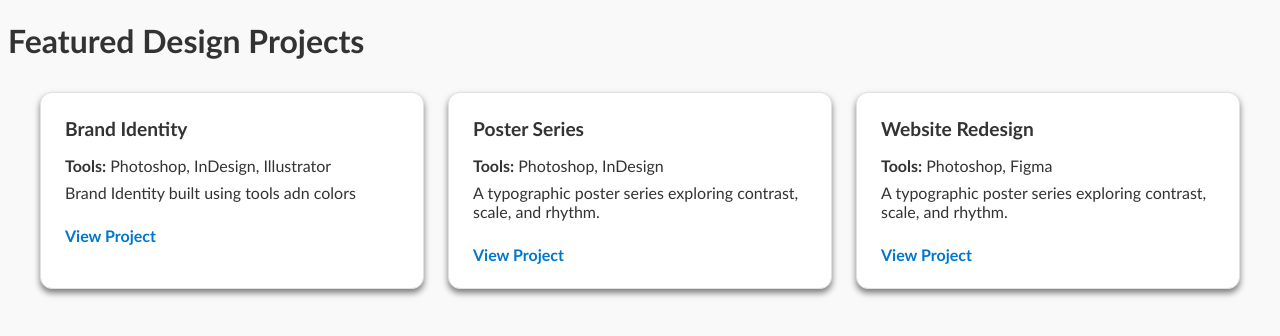
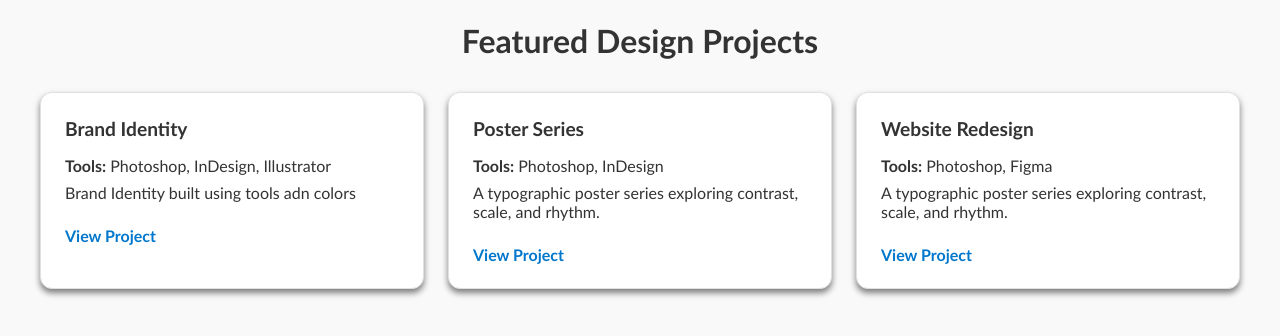
Before and after one commit to Holden-dip/Portfolio, a Jekyll site: the page built from design.html, in a window 1280 px wide. Shown: the top 336 px of the page. Built offline with Jekyll 4.4.1, drawn with Linux system fonts in a browser that asks for light colours.

Commit message:
newest udpate

```diff
--- a/_layouts/design.html
+++ b/_layouts/design.html
@@ -16,7 +16,7 @@
 		}
 
 		h1 {
-			text-emphasis: center;
+			text-align: center;
 			margin-bottom: 2rem;
 		}
 
```
Also changed, not shown: _design/poster-series.md (+1 -0 lines).
